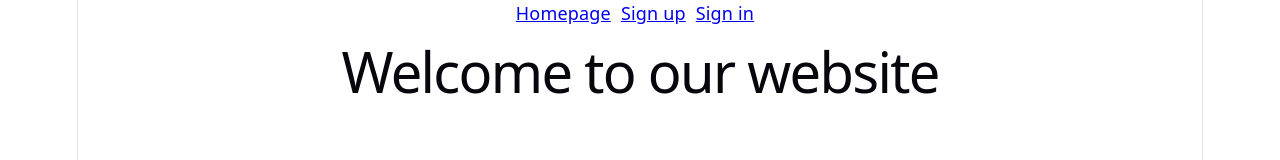
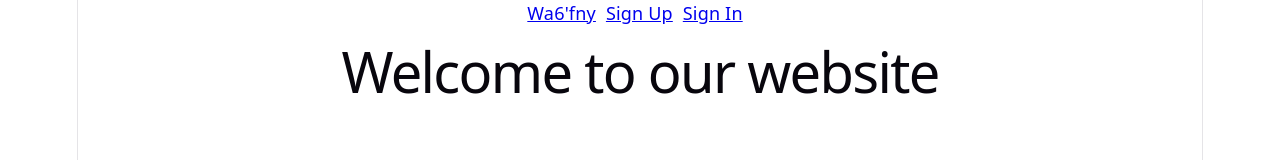
Before and after one commit to sarahlahdan-dot/wa6-fny-frontend, a React (Vite) app: page / in a window 1280 px wide. Shown: the top 160 px of the page. Built offline with nearby package versions, Linux system fonts and the light colour scheme.

Commit message:
Fixed navbar

```diff
--- a/src/components/Navbar.jsx
+++ b/src/components/Navbar.jsx
@@ -1,4 +1,4 @@
-import { Link } from 'react-router'
+import { Link, useNavigate} from 'react-router'
 
 function Navbar({ user, setUser }) {
 
@@ -6,35 +6,45 @@ function Navbar({ user, setUser }) {
   function logOut(){
     localStorage.removeItem('token')
     setUser(null)
+    navigate('/')
+
   }
 
   return (
-    <div>
+    <nav>
       {/* Routes seen by everyone */}
-      <Link className='nav-item' to='/'>Homepage</Link>
+      <Link className='nav-item' to='/'>Wa6'fny</Link>
 
       {user ? (
-        // Links for protected routes only for logged in users
         <>
-        <Link className='nav-item' to='/dashboard'>Dashboard</Link>
+          {user.role === 'seeker' && (
+            <>
+              <Link className='nav-item' to='/jobs'>Browse Jobs</Link>
+              <Link className='nav-item' to='/applications'>My Applications</Link>
+            </>
+          )}
 
-        <span className='nav-item'>{user.username}</span>
+          {user.role === 'employer' && (
+            <>
+              <Link className='nav-item' to='/dashboard'>Dashboard</Link>
+              <Link className='nav-item' to='/jobs/new'>Post a Job</Link>
+            </>
+          )}
 
+        <Link className='nav-item' to='/profile'>{user.username}</Link>
         <button className='nav-item' onClick={logOut}>Log Out</button>
-
 
         </>
       ) :
       (
-        // links for not logged in users
         <>
-        <Link className='nav-item' to='/sign-up'>Sign up</Link>
-        <Link className='nav-item' to='/sign-in'>Sign in</Link>
+        <Link className='nav-item' to='/sign-up'>Sign Up</Link>
+        <Link className='nav-item' to='/sign-in'>Sign In</Link>
 
         </>
       )
       }
-    </div>
+    </nav>
   )
 }
 
```
Also changed, not shown: 1 other file (tests, documents, lock files or other folders).
